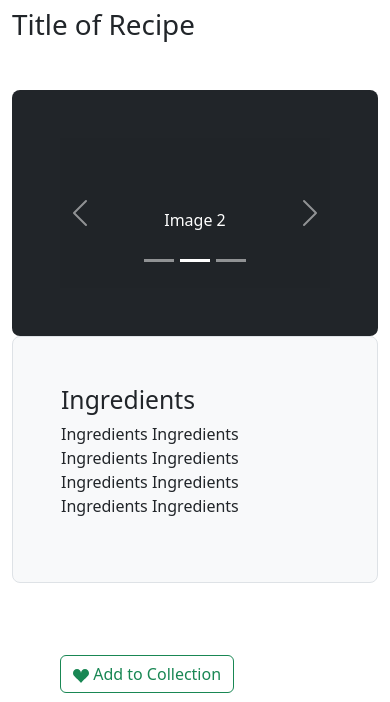
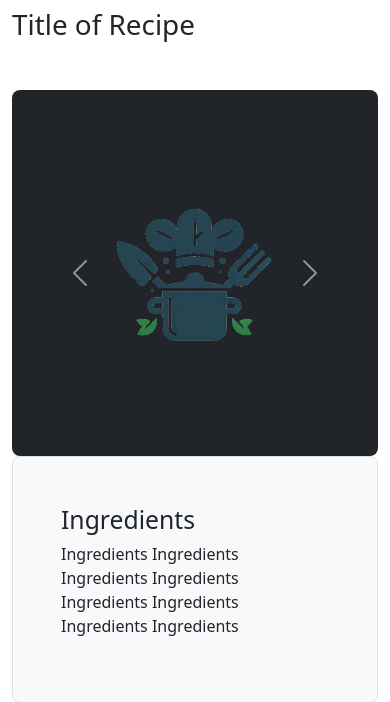
Before and after one commit to TableP/CookPal, a Django app: template CookPal/app/templates/app/recipe.html in a window 390 px wide. Shown: the part 177-879 px from the top of the page. Run offline with Django 3.2, Linux system fonts and the light colour scheme; the template is opened without the code that fills it, so the values that code supplies are empty.

Commit message:
Update for better responsive design
For create page, add label for preview.
For homepage, make pagination in the middle of the page.
For profile page, make pagination in the middle of the page.
For recipe page, made some change on showing images, and add our logo as a sample.

```diff
--- a/CookPal/app/templates/app/create.html
+++ b/CookPal/app/templates/app/create.html
@@ -33,6 +33,7 @@
 
         <div class="mt-3" id="previewContainer">
             <h4>Uploaded Pictures Preview</h4>
+            <img id="imagePreview" src="#" alt="preview here" class="img-fluid">
         </div>
 
         <form>
@@ -77,6 +78,7 @@
         </footer>
 
       </div>
+
     <script src="https://cdn.jsdelivr.net/npm/bootstrap@5.3.3/dist/js/bootstrap.bundle.min.js" integrity="sha384-YvpcrYf0tY3lHB60NNkmXc5s9fDVZLESaAA55NDzOxhy9GkcIdslK1eN7N6jIeHz" crossorigin="anonymous"></script>
 </body>
 </html>
--- a/CookPal/app/templates/app/homepage.html
+++ b/CookPal/app/templates/app/homepage.html
@@ -126,6 +126,7 @@
         </div>
 
         <nav aria-label="Page navigation">
+            <div class="d-flex justify-content-center">
                 <ul class="pagination mt-5">
                 <li class="page-item">
                     <a class="page-link" href="#" aria-label="Previous">
@@ -141,6 +142,7 @@
                     </a>
                 </li>
                 </ul>
+            </div>
         </nav>
 
         <footer class="pt-3 mt-4 text-body-secondary border-top">
--- a/CookPal/app/templates/app/profile.html
+++ b/CookPal/app/templates/app/profile.html
@@ -89,11 +89,10 @@
                     </a>
                 </div>
             </div>
-
         </div>
     </div>
 
-    <div class="container align-items-center">
+    <div class="container col-md-12 d-flex justify-content-center">
         <nav aria-label="Page navigation">
             <ul class="pagination">
             <li class="page-item">
@@ -113,6 +112,9 @@
         </nav>
     </div>
 
+
+
+
     <footer class="pt-3 mt-4 text-body-secondary border-top">
         © 2024 Group 27
     </footer>
--- a/CookPal/app/templates/app/recipe.html
+++ b/CookPal/app/templates/app/recipe.html
@@ -9,6 +9,7 @@
     <link rel="stylesheet" href="style.css">
 </head>
 <body>
+
     <header class="p-3 mb-3 border-bottom">
         <div class="container">
           <div class="d-flex flex-wrap align-items-center justify-content-center justify-content-lg-start">
@@ -45,49 +46,23 @@
             <div class="row align-items-md-stretch">
                 <div class="col-md-6">
                     <div class="h-100 p-5 text-bg-dark rounded-3">
-                        <div id="imageCarousel" class="carousel slide mb-6" data-bs-ride="carousel">
-                            <div class="carousel-indicators">
-                            <button type="button" data-bs-target="#imageCarousel" data-bs-slide-to="0" class="" aria-label="Slide 1"></button>
-                            <button type="button" data-bs-target="#imageCarousel" data-bs-slide-to="1" aria-label="Slide 2" class="active" aria-current="true"></button>
-                            <button type="button" data-bs-target="#imageCarousel" data-bs-slide-to="2" aria-label="Slide 3" class=""></button>
+                        <div id="carouselImageAutoplaying" class="carousel slide" data-bs-ride="carousel">
+                            <div class="carousel-inner">
+                              <div class="carousel-item active">
+                                <img src="logo.png" class="d-block w-100" alt="images">
                               </div>
-
-                            <div class="carousel-inner">
-
                               <div class="carousel-item">
-                                <svg class="bd-placeholder-img" width="100%" height="100%" xmlns="http://www.w3.org/2000/svg" aria-hidden="true" preserveAspectRatio="xMidYMid slice" focusable="false"><rect width="100%" height="100%" fill="var(--bs-secondary-color)"></rect></svg>
-                                <div class="container">
-                                <div class="carousel-caption">
-                                    <p>Image 1</p>
+                                <img src="logo.png" class="d-block w-100" alt="images">
+                              </div>
+                              <div class="carousel-item">
+                                <img src="logo.png" class="d-block w-100" alt="images">
                               </div>
                             </div>
-                            </div>
-
-                            <div class="carousel-item active">
-                                <svg class="bd-placeholder-img" width="100%" height="100%" xmlns="http://www.w3.org/2000/svg" aria-hidden="true" preserveAspectRatio="xMidYMid slice" focusable="false"><rect width="100%" height="100%" fill="var(--bs-secondary-color)"></rect></svg>
-                                <div class="container">
-                                <div class="carousel-caption">
-                                    <p>Image 2</p>
-                                </div>
-                                </div>
-                            </div>
-
-                            <div class="carousel-item">
-                                <svg class="bd-placeholder-img" width="100%" height="100%" xmlns="http://www.w3.org/2000/svg" aria-hidden="true" preserveAspectRatio="xMidYMid slice" focusable="false"><rect width="100%" height="100%" fill="var(--bs-secondary-color)"></rect></svg>
-                                <div class="container">
-                                <div class="carousel-caption">
-                                    <p>Image 3</p>
-                                </div>
-                                </div>
-                            </div>
-                            </div>
-
-                            <button class="carousel-control-prev" type="button" data-bs-target="#imageCarousel" data-bs-slide="prev">
+                            <button class="carousel-control-prev" type="button" data-bs-target="#carouselImageAutoplaying" data-bs-slide="prev">
                               <span class="carousel-control-prev-icon" aria-hidden="true"></span>
                               <span class="visually-hidden">Previous</span>
                             </button>
-
-                            <button class="carousel-control-next" type="button" data-bs-target="#imageCarousel" data-bs-slide="next">
+                            <button class="carousel-control-next" type="button" data-bs-target="#carouselImageAutoplaying" data-bs-slide="next">
                               <span class="carousel-control-next-icon" aria-hidden="true"></span>
                               <span class="visually-hidden">Next</span>
                             </button>
--- a/CookPal/app/templates/app/scripts.js
+++ b/CookPal/app/templates/app/scripts.js
@@ -25,22 +25,22 @@ document.addEventListener('DOMContentLoaded', function() {
 
 
 
-  // 获取所有的回复按钮
+  // get all reply button
   document.querySelectorAll('.replybtn').forEach(button => {
     button.addEventListener('click', function() {
-      // 获取要显示的回复表单的ID
+      // get id for reply form
       const replyFormId = this.getAttribute('data-comment-id');
-      // 显示对应的回复表单
+      // show the reply form
       document.getElementById(replyFormId).style.display = 'block';
     });
   });
 
-  // 获取所有的提交回复按钮
+  // get all submit reply button
   document.querySelectorAll('.submit-reply').forEach(button => {
     button.addEventListener('click', function() {
-      // 这里可以添加提交回复的逻辑，例如使用AJAX发送回复内容到服务器
-      alert('回复已提交（这里应该替换为实际的提交逻辑）。');
-      // 隐藏回复表单
+      // use AJAX to send reply to server
+      alert('Reply Submitted!');
+      // hide reply form
       this.parentElement.style.display = 'none';
     });
   });
```
Lines whose indentation alone changed are shown as unchanged.
